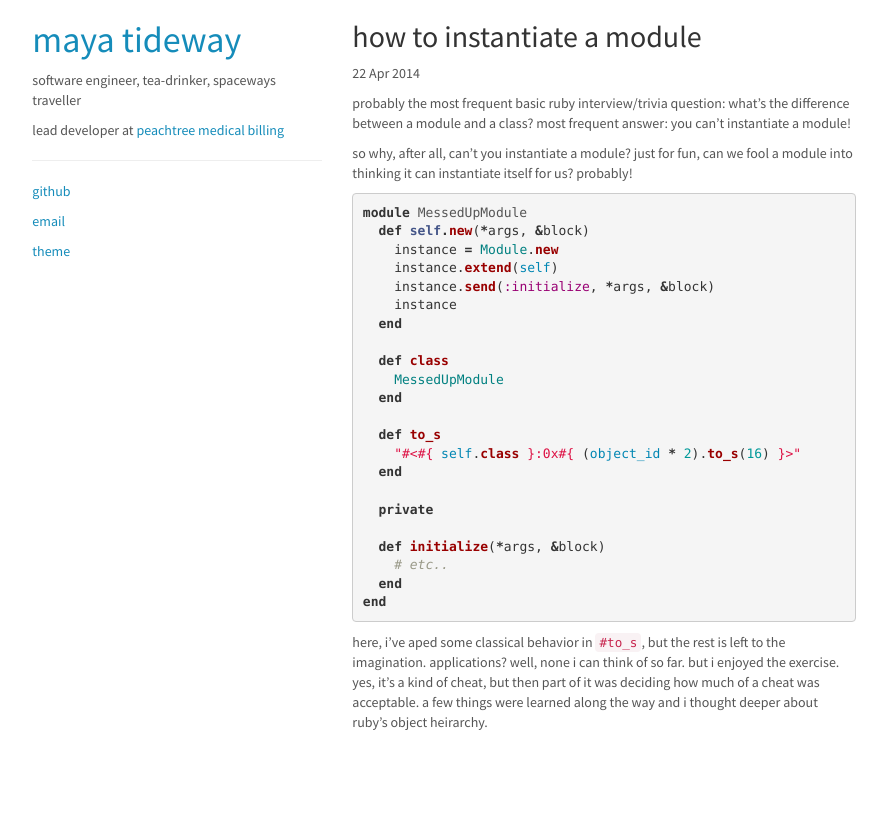
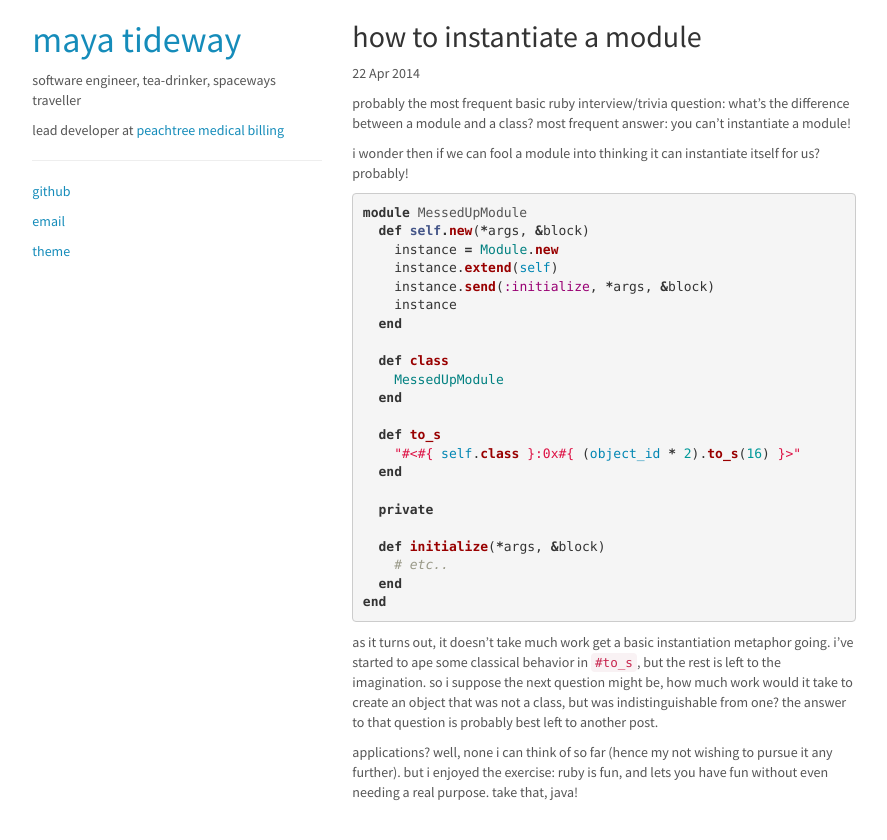
Before and after one commit to imtayadeway/imtayadeway.github.io, a Jekyll site: the page built from _posts/2014-04-22-how-to-instantiate-a-module.md, in a window 1280 px wide. Shown: the top 840 px of the page, without its empty margins (196-1083 px from the left). Built offline with Jekyll 4.4.1, drawn with Linux system fonts in a browser that asks for light colours; Markdown is read by kramdown in place of the engine named in the settings.

Commit message:
edit first post

```diff
--- a/_posts/2014-04-22-how-to-instantiate-a-module.md
+++ b/_posts/2014-04-22-how-to-instantiate-a-module.md
@@ -4,9 +4,12 @@ title: "how to instantiate a module"
 date: 2014-04-22 19:11:00
 ---
 
-probably the most frequent basic ruby interview/trivia question: what's the difference between a module and a class? most frequent answer: you can't instantiate a module!
+probably the most frequent basic ruby interview/trivia question:
+what's the difference between a module and a class? most frequent
+answer: you can't instantiate a module!
 
-so why, after all, can't you instantiate a module? just for fun, can we fool a module into thinking it can instantiate itself for us? probably!
+i wonder then if we can fool a module into thinking it can instantiate
+itself for us?  probably!
 
 {% highlight ruby %}
 module MessedUpModule
@@ -33,4 +36,14 @@ module MessedUpModule
 end
 {% endhighlight %}
 
-here, i've aped some classical behavior in `#to_s`, but the rest is left to the imagination. applications? well, none i can think of so far. but i enjoyed the exercise. yes, it's a kind of cheat, but then part of it was deciding how much of a cheat was acceptable. a few things were learned along the way and i thought deeper about ruby's object heirarchy.
+as it turns out, it doesn't take much work get a basic instantiation
+metaphor going.  i've started to ape some classical behavior in
+`#to_s`, but the rest is left to the imagination. so i suppose the
+next question might be, how much work would it take to create an
+object that was not a class, but was indistinguishable from one? the
+answer to that question is probably best left to another post.
+
+applications? well, none i can think of so far (hence my not wishing
+to pursue it any further). but i enjoyed the exercise: ruby is fun,
+and lets you have fun without even needing a real purpose. take that,
+java!
```
